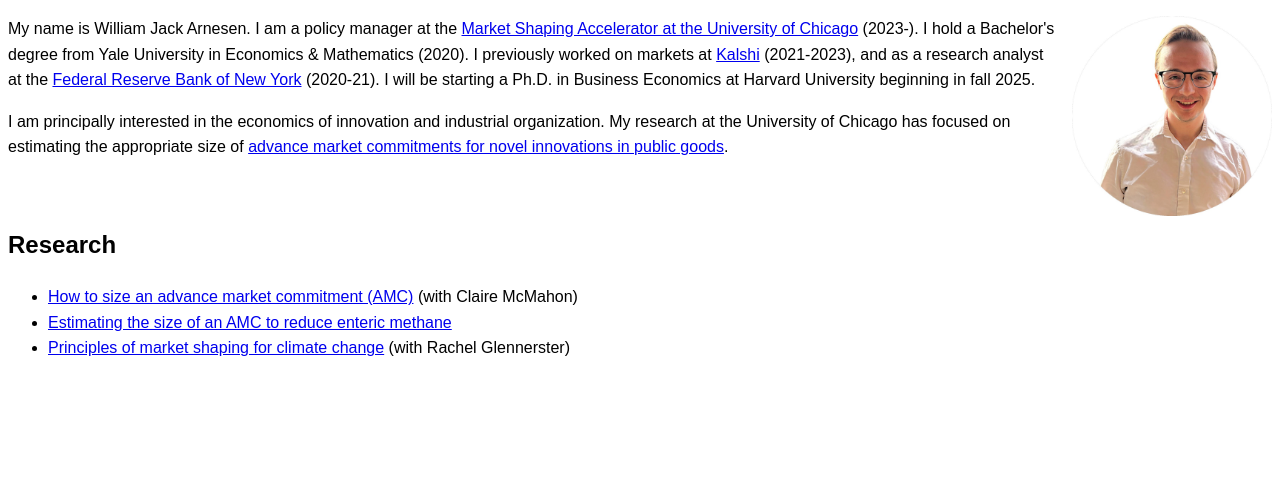
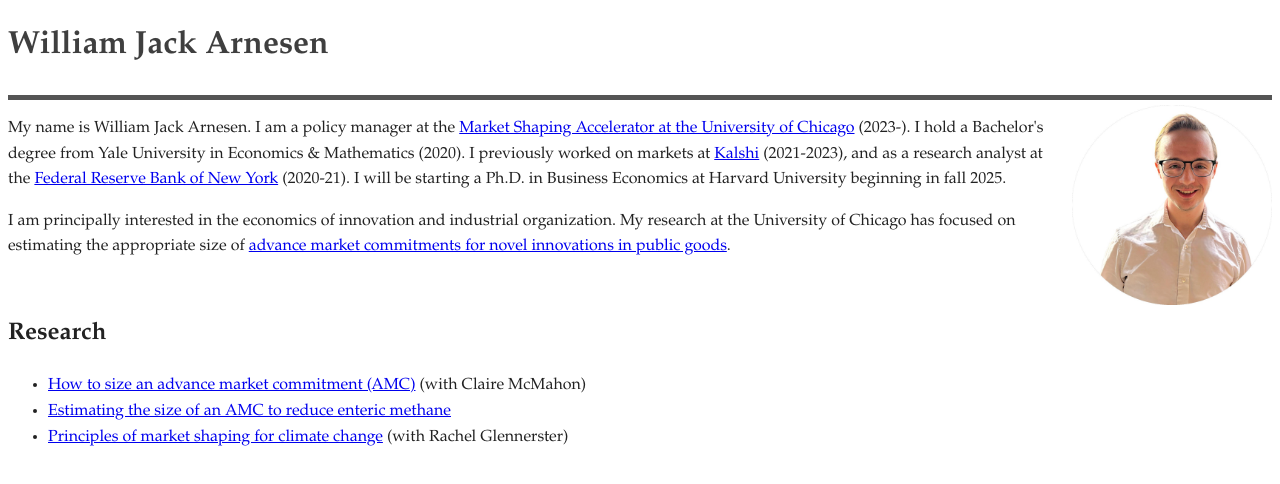
Before and after one commit to williamjackarnesen/williamjackarnesen.github.io, a plain HTML site: page index.html in a window 1280 px wide. Drawn offline with Linux system fonts and the light colour scheme.

Commit message:
adding name to header

```diff
--- a/index.html
+++ b/index.html
@@ -8,7 +8,13 @@
         body {
             font-size: 16px;
             line-height: 1.6;
-            font-family: Arial, sans-serif;
+            color: #222;
+            font-family: Garamond, serif;
+        }
+        h1 {
+            font-size: 32px;
+            color: #3F3F3F;
+            clear: both; /* ensures that subsequent content doesn't float next to the image */
         }
         h2 {
             font-size: 24px;
@@ -20,9 +26,18 @@
             margin: 0 0 10px 15px;
             border-radius: 8px;
         }
+        header {
+            padding-bottom: 1px;
+            border-bottom: 5px solid #555555; /* this creates the thin line */
+            margin-bottom: 5px;
+        }
     </style>
 </head>
 <body>
+
+<header>
+    <h1>William Jack Arnesen</h1>
+</header>
 
 <img src="images/william.arnesen.headshot.jpg" alt="William Jack Arnesen" class="profile-img">
 
```
Also changed, not shown: 1 other file.
